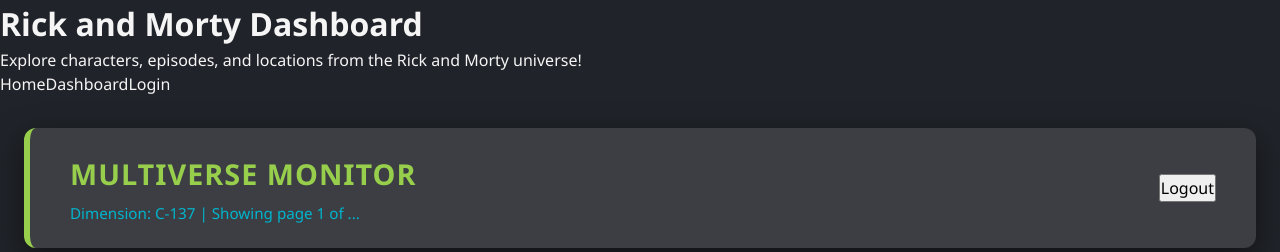
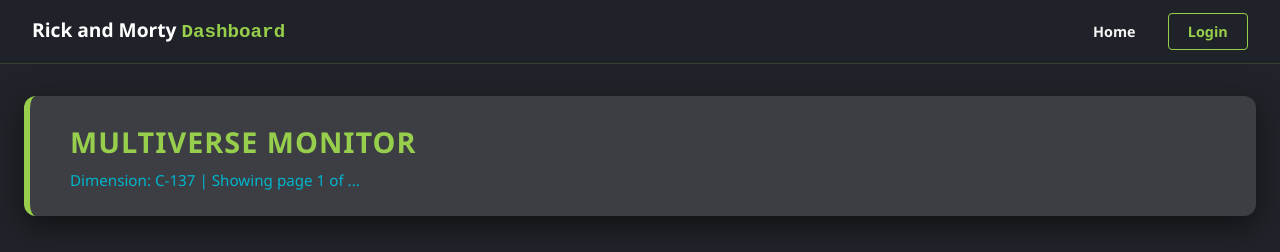
Before and after one commit to TonyDev92/rickandmorty-manager, a Nuxt app: page /dashboard in a window 1280 px wide. Shown: the top 252 px of the page. Built offline with nearby package versions, Linux system fonts and the light colour scheme; no server answers.

Commit message:
feat(auth):Implement logout flow and navigation, refactor login, logout component and improved 'back to home' navigation.

```diff
--- a/app/components/shared/header.vue
+++ b/app/components/shared/header.vue
@@ -1,11 +1,115 @@
+<script setup lang="ts">
+// Importamos el componente explícitamente si no tienes auto-import configurado
+import Logout from '~/components/ui/logout.vue';
+
+const authStore = useAuthStore();
+const cookie = useCookie('is_logged_in');
+
+// Comprobamos ambos: el estado en memoria y la persistencia en cookie
+const isAuthenticated = computed(() => {
+    return !!authStore.user || !!cookie.value;
+});
+
+// Debug para consola: esto te dirá en tiempo real qué está pasando
+watchEffect(() => {
+    console.log("Auth Status Check:", {
+        storeUser: authStore.user,
+        cookieValue: cookie.value,
+        finalResult: isAuthenticated.value
+    });
+});
+</script>
+
 <template>
-    <header>
-        <h1>Rick and Morty Dashboard</h1>
-        <p>Explore characters, episodes, and locations from the Rick and Morty universe!</p>
-        <nav>
-            <a href="/">Home</a>
-            <a href="/dashboard">Dashboard</a>
-            <a href="/login">Login</a>
-        </nav>
+    <header class="main-header">
+        <div class="main-header__container">
+            <div class="main-header__branding">
+                <h1 class="main-header__title">
+                    Rick and Morty <span class="highlight">Dashboard</span>
+                </h1>
+            </div>
+
+            <nav class="main-header__nav">
+                <ul class="nav-list">
+                    <li class="nav-list__item">
+                        <NuxtLink to="/" class="nav-list__link">Home</NuxtLink>
+                    </li>
+
+                    <li v-if="isAuthenticated" class="nav-list__item">
+                        <NuxtLink to="/dashboard" class="nav-list__link">Dashboard</NuxtLink>
+                    </li>
+
+                    <li class="nav-list__item">
+                        <NuxtLink v-if="!isAuthenticated" to="/login" class="nav-list__link nav-list__link--login">
+                            Login
+                        </NuxtLink>
+
+                        <Logout v-else />
+                    </li>
+                </ul>
+            </nav>
+        </div>
     </header>
 </template>
+
+<style lang="scss" scoped>
+.main-header {
+    background: rgba($color-bg-dark, 0.9);
+    backdrop-filter: blur(10px);
+    border-bottom: 1px solid rgba($color-rick-green, 0.2);
+    padding: 1rem 0;
+    position: sticky;
+    top: 0;
+    z-index: 1000;
+
+    &__container {
+        max-width: 1400px;
+        margin: 0 auto;
+        padding: 0 2rem;
+        display: flex;
+        justify-content: space-between;
+        align-items: center;
+    }
+
+    &__title {
+        color: white;
+        font-size: 1.2rem;
+
+        .highlight {
+            color: $color-rick-green;
+            font-family: monospace;
+        }
+    }
+}
+
+.nav-list {
+    display: flex;
+    align-items: center;
+    gap: 2rem;
+    list-style: none;
+
+    &__link {
+        color: $color-text-main;
+        text-decoration: none;
+        font-size: 0.9rem;
+        font-weight: 600;
+        transition: color 0.3s;
+
+        &:hover,
+        &.router-link-active {
+            color: $color-rick-green;
+        }
+
+        &--login {
+            padding: 0.5rem 1.2rem;
+            border: 1px solid $color-rick-green;
+            border-radius: 4px;
+            color: $color-rick-green;
+
+            &:hover {
+                background: rgba($color-rick-green, 0.1);
+            }
+        }
+    }
+}
+</style>
--- a/app/components/ui/logout.vue
+++ b/app/components/ui/logout.vue
@@ -7,7 +7,79 @@ const handleLogout = () => {
 </script>
 
 <template>
-    <div>
-        <button @click="handleLogout">Logout</button>
+    <div class="logout-container">
+        <button class="logout-button" @click="handleLogout" title="Finalizar sesión">
+            <svg
+                xmlns="http://www.w3.org/2000/svg"
+                width="20"
+                height="20"
+                viewBox="0 0 24 24"
+                fill="none"
+                stroke="currentColor"
+                stroke-width="2"
+                stroke-linecap="round"
+                stroke-linejoin="round"
+                class="logout-icon"
+            >
+                <path d="M18.36 6.64a9 9 0 1 1-12.73 0"></path>
+                <line x1="12" y1="2" x2="12" y2="12"></line>
+            </svg>
+            <span class="logout-text">Cerrar Sesión</span>
+        </button>
     </div>
 </template>
+
+<style lang="scss" scoped>
+.logout-container {
+    display: flex;
+    align-items: center;
+}
+
+.logout-button {
+    display: flex;
+    align-items: center;
+    gap: 0.75rem;
+    background: rgba($color-error, 0.1);
+    color: $color-error;
+    border: 1px solid rgba($color-error, 0.4);
+    padding: 0.6rem 1.2rem;
+    border-radius: 8px;
+    font-weight: 600;
+    font-size: 0.9rem;
+    cursor: pointer;
+    transition: all 0.3s cubic-bezier(0.4, 0, 0.2, 1);
+    outline: none;
+
+    &:hover {
+        background: $color-error;
+        color: white;
+        box-shadow: 0 0 15px rgba($color-error, 0.4);
+        transform: translateY(-1px);
+    }
+
+    &:active {
+        transform: translateY(0);
+        filter: brightness(0.8);
+    }
+
+    .logout-icon {
+        flex-shrink: 0;
+        transition: transform 0.3s ease;
+    }
+
+    &:hover .logout-icon {
+        transform: rotate(90deg); // Pequeño guiño visual al girar el icono
+    }
+}
+
+// Ocultar texto en pantallas muy pequeñas para mantener el header limpio
+@media (max-width: 480px) {
+    .logout-text {
+        display: none;
+    }
+    .logout-button {
+        padding: 0.6rem;
+        border-radius: 50%;
+    }
+}
+</style>
--- a/app/pages/dashboard.vue
+++ b/app/pages/dashboard.vue
@@ -37,9 +37,7 @@ definePageMeta({
                         Dimension: C-137 | Showing page {{ page }} of {{ paginationInfo?.pages || '...' }}
                     </p>
                 </div>
-                <div class="dashboard-header__actions">
-                    <Logout />
-                </div>
+
             </header>
 
             <section class="dashboard-content">
--- a/app/pages/index.vue
+++ b/app/pages/index.vue
@@ -3,6 +3,7 @@ import Header from '~/components/shared/header.vue';
 </script>
 
 <template>
+    <Header />
     <main class="home-content">
         <h2>Welcome to the Rick and Morty Dashboard!</h2>
         <p>Use the navigation above to explore characters, episodes, and locations from the Rick and Morty universe. Please log in to access the dashboard features.</p>
--- a/app/pages/login.vue
+++ b/app/pages/login.vue
@@ -1,6 +1,5 @@
 <script setup lang="ts">
 import { useAuthStore } from '~/stores/auth';
-
 
 const authStore = useAuthStore();
 const router = useRouter();
@@ -10,13 +9,13 @@ const form = reactive({
     password: ''
 });
 
-// Validated fields tracking
+// Rastreo de campos tocados para validación
 const touched = reactive({
     email: false,
     password: false
 });
 
-// Validation logic
+// Lógica de validación
 const isEmailValid = computed(() => {
     const re = /^[^\s@]+@[^\s@]+\.[^\s@]+$/;
     return re.test(form.email);
@@ -27,13 +26,14 @@ const isPasswordValid = computed(() => form.password.length > 6);
 const canSubmit = computed(() => isEmailValid.value && isPasswordValid.value);
 
 const handleLogin = async () => {
-    // Mark all fields as touched to trigger validation feedback
+    // Marcamos todos como tocados al intentar enviar
     touched.email = true;
     touched.password = true;
 
-    await authStore.login(form);
-    router.push('/dashboard');
-
+    if (canSubmit.value) {
+        await authStore.login(form);
+        router.push('/dashboard');
+    }
 }
 </script>
 
@@ -44,6 +44,7 @@ const handleLogin = async () => {
                 <h1 class="login-card__title">Portal de Acceso</h1>
                 <p class="login-card__subtitle">Ingresa tus credenciales interdimensionales</p>
             </header>
+
             <form class="login-form" @submit.prevent="handleLogin" novalidate>
                 <div class="login-form__group">
                     <label class="login-form__label" for="email">Email</label>
@@ -69,32 +70,39 @@ const handleLogin = async () => {
                     </Transition>
                 </div>
 
-                <button type="submit" class="login-form__button" :disabled="authStore.isLoading">
+                <button type="submit" class="login-form__button" :disabled="authStore.isLoading || !canSubmit">
                     <span v-if="!authStore.isLoading">Entrar al Portal</span>
                     <span v-else class="login-form__loader">Cargando...</span>
                 </button>
+
+                <div class="login-form__footer">
+                    <NuxtLink to="/" class="login-form__link-back">
+                        &larr; Volver a Home
+                    </NuxtLink>
+                </div>
             </form>
         </section>
     </main>
 </template>
+
 <style lang="scss" scoped>
 .login-view {
     display: flex;
     justify-content: center;
     align-items: center;
     min-height: 100vh;
-    background-color: $color-bg-dark; // Variable Global
+    background-color: $color-bg-dark;
     padding: 1rem;
 }
 
 .login-card {
-    background: $color-card-bg; // Variable Global
+    background: $color-card-bg;
     padding: 2.5rem;
     border-radius: 12px;
     width: 100%;
     max-width: 450px;
     box-shadow: 0 14px 22px rgba(0, 0, 0, 0.3);
-    border-top: 4px solid $color-rick-green; // Variable Global
+    border-top: 4px solid $color-rick-green;
 
     &__header {
         text-align: center;
@@ -121,7 +129,7 @@ const handleLogin = async () => {
     }
 
     &__label {
-        color: $color-morty-blue; // Variable Global
+        color: $color-morty-blue;
         font-weight: 600;
         margin-bottom: 0.5rem;
         font-size: 0.85rem;
@@ -144,7 +152,6 @@ const handleLogin = async () => {
 
         &--error {
             border-color: $color-error;
-
             &:focus {
                 border-color: $color-error;
                 box-shadow: 0 0 0 2px rgba($color-error, 0.2);
@@ -182,9 +189,27 @@ const handleLogin = async () => {
             filter: grayscale(0.5);
         }
     }
+
+    &__footer {
+        margin-top: 1.5rem;
+        display: flex;
+        justify-content: center;
+    }
+
+    &__link-back {
+        color: $color-text-muted;
+        text-decoration: none;
+        font-size: 0.9rem;
+        font-weight: 500;
+        transition: color 0.3s ease;
+
+        &:hover {
+            color: $color-rick-green;
+        }
+    }
 }
 
-// Animation for validation feedback
+// Animación de feedback
 .slide-up-enter-active,
 .slide-up-leave-active {
     transition: all 0.3s ease-out;
```
